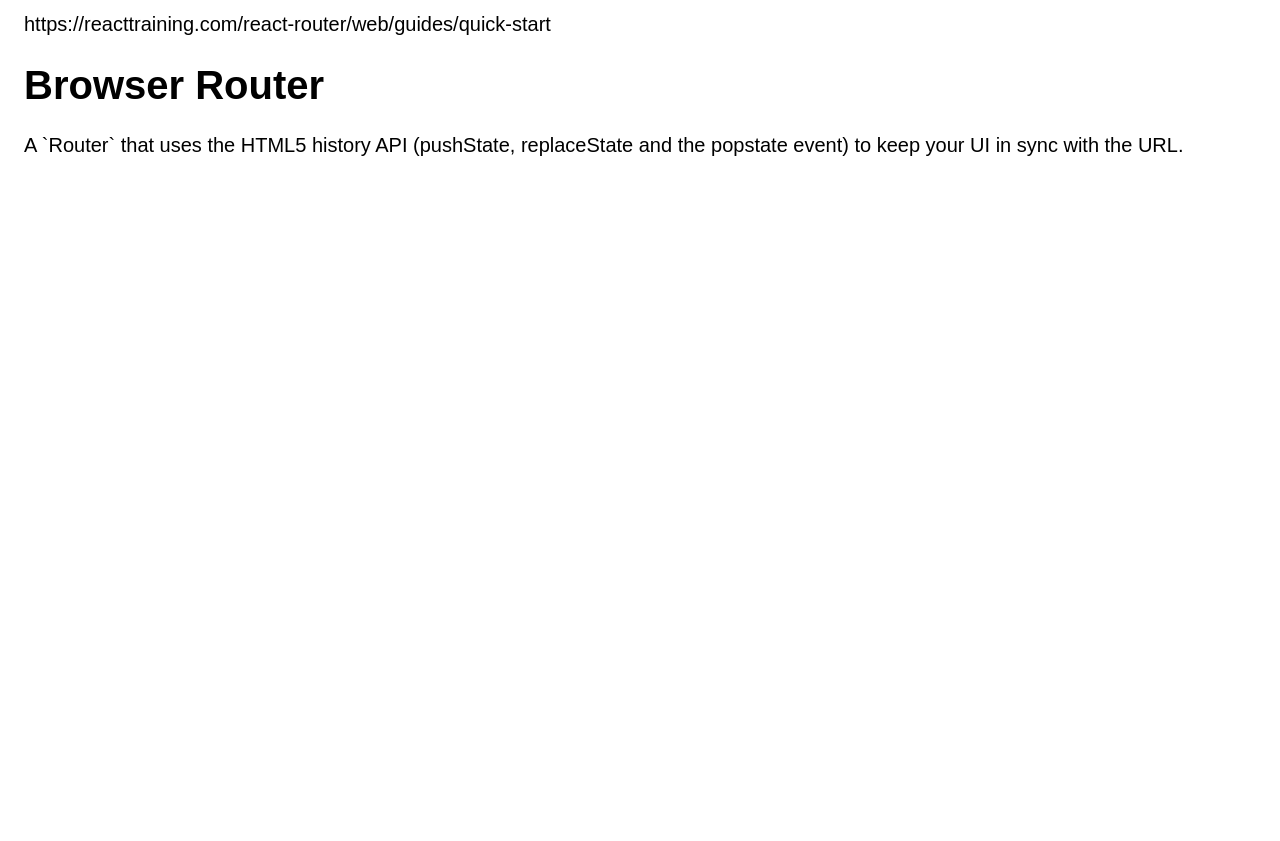
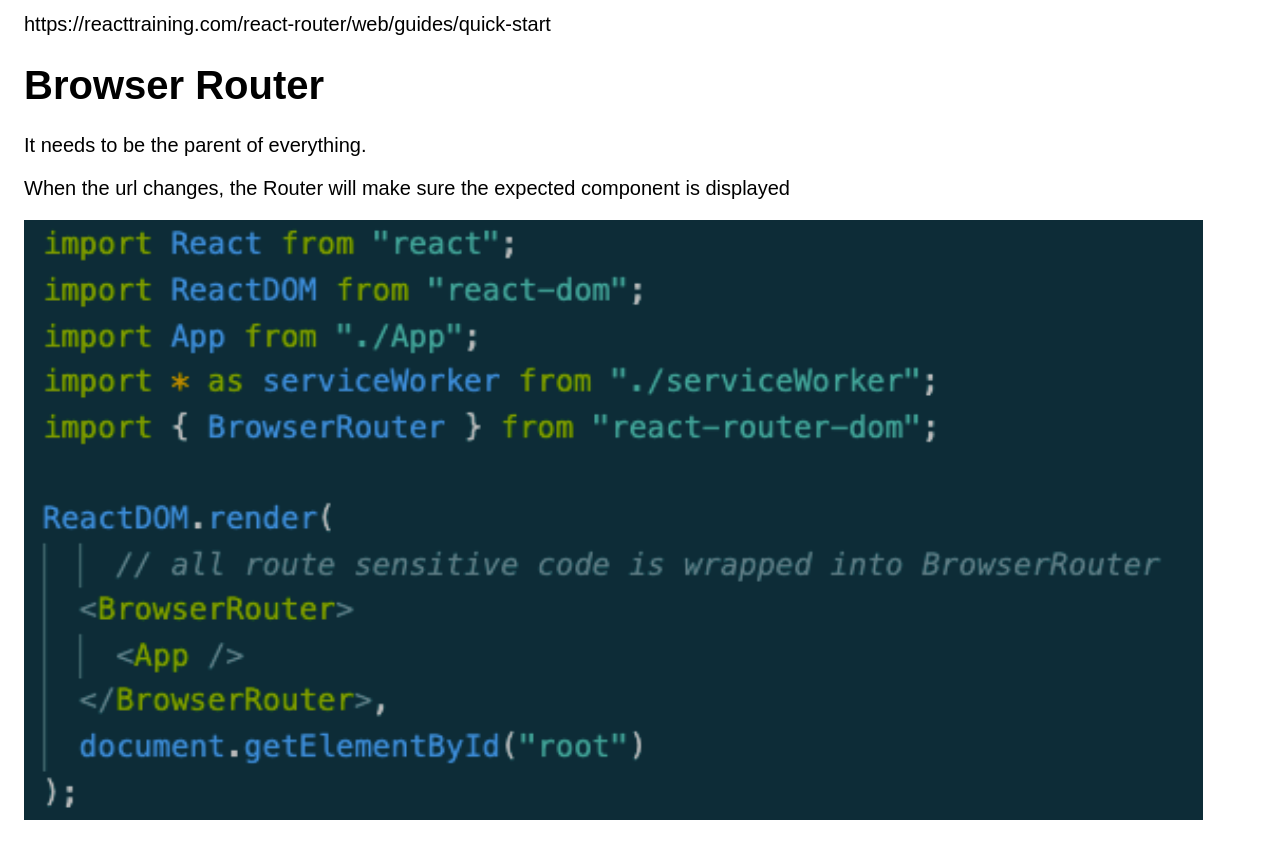
Before and after one commit to kishnparbadia1/react-router-live-demo, a React (Create React App) app: page /browserrouter in a window 1280 px wide. Shown: the part 720-1561 px from the top of the page. Before the commit the page ends 897 px from the top, so only its background shows below. Built offline with nearby package versions, Linux system fonts and the light colour scheme.

Commit message:
update browser router

```diff
--- a/src/BrowserRouter.js
+++ b/src/BrowserRouter.js
@@ -4,7 +4,9 @@
     return (
         <div>
             <h1>Browser Router</h1>
-            <p>A `Router` that uses the HTML5 history API (pushState, replaceState and the popstate event) to keep your UI in sync with the URL.</p>
+            <p>It needs to be the parent of everything.</p>
+            <p>When the url changes, the Router will make sure the expected component is displayed</p>
+            <img src="/browserrouter.png" alt="screenshot browser router" />
         </div>
     )
 }
```
Also changed, not shown: public/browserrouter.png (added).
